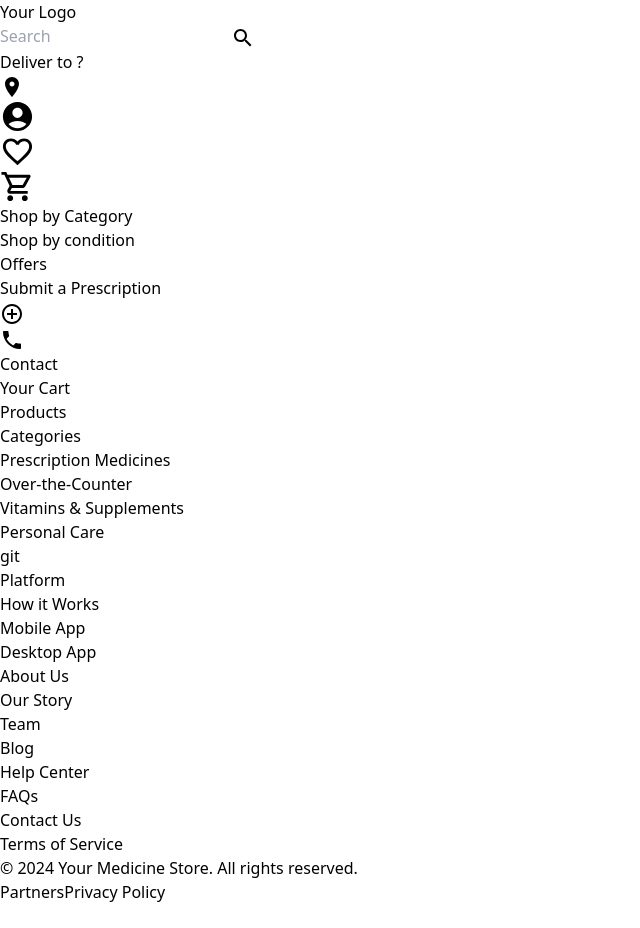
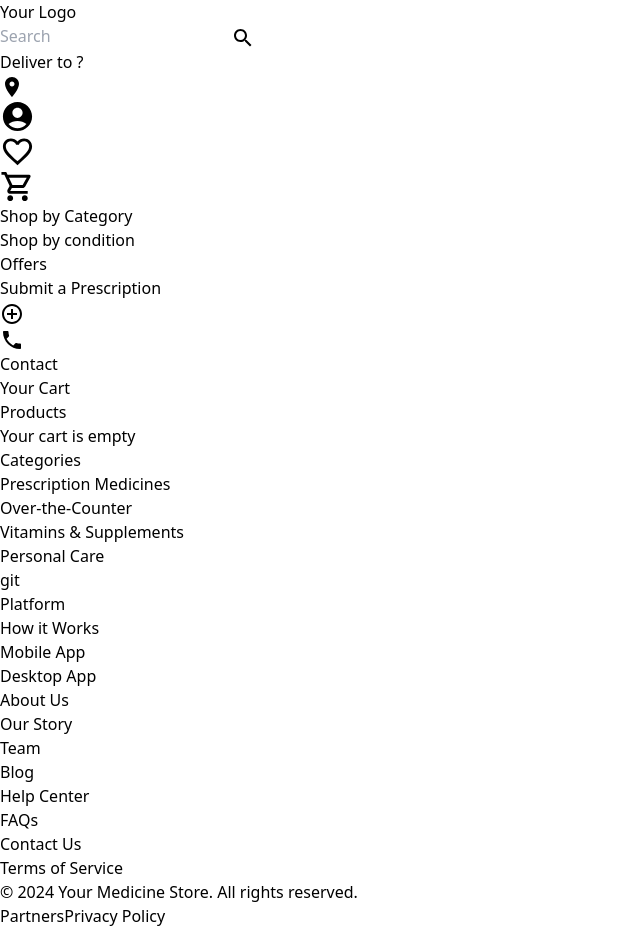
Before and after one commit to juice2227/Dawamed, a React (Vite) app in the folder client/: page /cart in a window 1280 px wide. Shown: the whole page, without its empty margins (0-640 px from the left). Before the commit the page ends 904 px from the top, so only its background shows below. Built offline with nearby package versions, Linux system fonts and the light colour scheme.

Commit message:
cart context

```diff
--- a/client/src/components/ShoppingCart.jsx
+++ b/client/src/components/ShoppingCart.jsx
@@ -1,29 +1,15 @@
-import React, { useState } from "react";
+import React from "react";
 import Navbar from "./Navbar";
 import Footer from "./Footer";
 import ProductsMenu from "./ProductsMenu";
+import { CartContext } from "../context/Cart";
+import { useContext, useEffect, useState } from 'react'
 
 
 
 export default function ShoppingCart() {
-  // State to store the items in the cart
-  const [cartItems, setCartItems] = useState([]);
+  const {cartItems} = useContext(CartContext)
 
-  // Function to add an item to the cart
-  const addToCart = (medicine) => {
-    // Check if the medicine is already in the cart
-    const existingItem = cartItems.find(item => item.id === medicine.id);
-
-    if (existingItem) {
-      // If the medicine is already in the cart, increase its quantity
-      setCartItems(cartItems.map(item =>
-        item.id === medicine.id ? { ...item, quantity: item.quantity + 1 } : item
-      ));
-    } else {
-      // If the medicine is not in the cart, add it with quantity 1
-      setCartItems([...cartItems, { ...medicine, quantity: 1 }]);
-    }
-  };
 
   return (
     <div>
@@ -32,13 +18,14 @@ export default function ShoppingCart() {
       <div>
         <h1>Your Cart</h1>
         <p>Products</p>
-        <ul>
+        {cartItems.length <= 0?"Your cart is empty": <ul>
           {cartItems.map(item => (
             <li key={item.id}>
               {item.name} - Quantity: {item.quantity}
             </li>
           ))}
-        </ul>
+        </ul>}
+
       </div>
       <div className="absolute bottom-0 w-full">
       <Footer />
```
